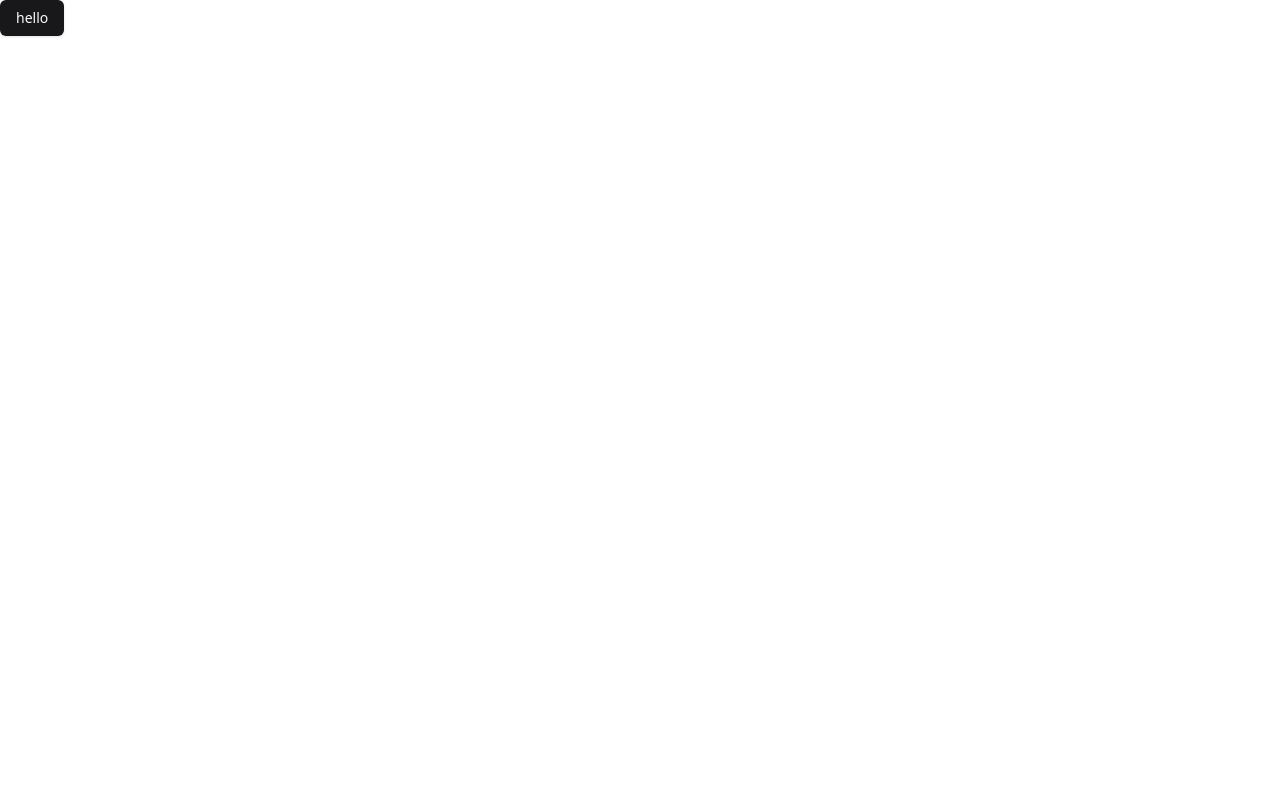
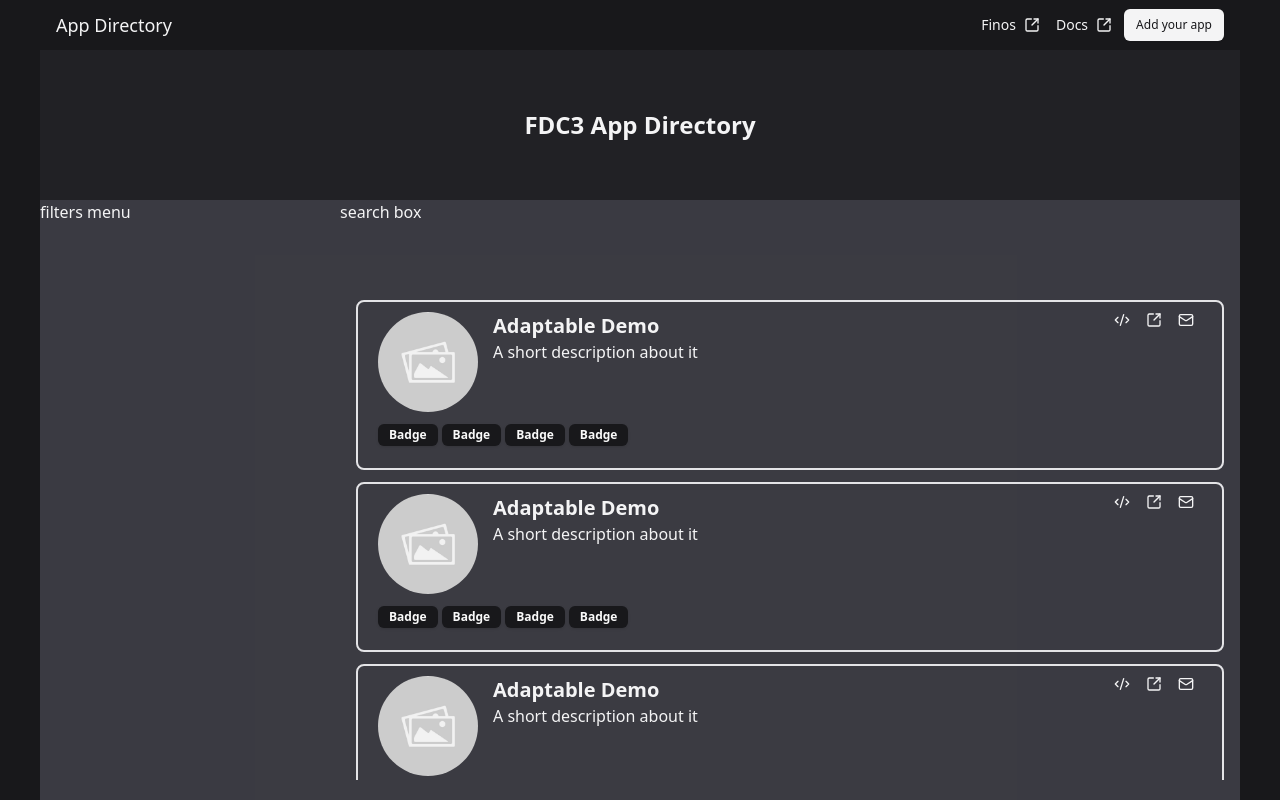
Before and after one commit to Ts-A/AppD-Reference, a Next.js app in the folder ui/: page / in a window 1280 px wide. Built offline with nearby package versions, Linux system fonts and the light colour scheme.

Commit message:
style: display appD records

```diff
--- a/ui/src/app/layout.tsx
+++ b/ui/src/app/layout.tsx
@@ -13,7 +13,7 @@
 }>) {
   return (
     <html lang="en">
-      <body className="antialiased">{children}</body>
+      <body className="antialiased bg-zinc-900">{children}</body>
     </html>
   );
 }
--- a/ui/src/app/page.tsx
+++ b/ui/src/app/page.tsx
@@ -1,5 +1,35 @@
 import { Button } from "@/components/ui/button";
+import { SquareArrowOutUpRight } from "lucide-react";
+
+import AppList from "@/components/appd/app-list";
 
 export default function Home() {
-  return <Button>hello</Button>;
+  return (
+    <div className="w-full max-w-[1200px] mx-auto h-full flex flex-col bg-zinc-700/90 text-zinc-100">
+      <div className="w-full ">
+        <div className="w-full h-[50px] py-2 px-4 bg-zinc-900  items-center flex">
+          <span className="flex-1 py-1 text-lg font-medium">App Directory</span>
+          <Button variant="link" className="text-zinc-100 px-1 mr-2">
+            Finos <SquareArrowOutUpRight className="w-4 h-4" />
+          </Button>
+          <Button variant="link" className="text-zinc-100 px-1 mr-2">
+            Docs <SquareArrowOutUpRight className="w-4 h-4" />
+          </Button>
+          <Button variant="secondary" size="sm">
+            Add your app
+          </Button>
+        </div>
+        <div className="w-full h-[150px] bg-zinc-900/75 flex justify-center items-center">
+          <h1 className="text-2xl font-bold ">FDC3 App Directory</h1>
+        </div>
+      </div>
+      <div className="w-full flex-1 flex min-h-0">
+        <div className="w-[300px]">filters menu</div>
+        <div className="flex-1 flex flex-col min-h-0">
+          <div className="w-full h-[100px]">search box</div>
+          <AppList />
+        </div>
+      </div>
+    </div>
+  );
 }
--- /dev/null
+++ b/ui/src/components/appd/app-card.tsx
@@ -0,0 +1,37 @@
+import { Code2, SquareArrowOutUpRight, MailIcon } from "lucide-react";
+import Image from "next/image";
+import placeholder from "../../app/image-1.png";
+import { Badge } from "@/components/ui/badge";
+
+export default function AppCard() {
+  return (
+    <div className="w-full flex flex-col border-2 py-[10px] px-[20px] rounded-lg">
+      <div className="flex flex-row">
+        <div>
+          <Image
+            src={placeholder}
+            alt="logo"
+            width="100"
+            height="100"
+            className="rounded-full "
+          />
+        </div>
+        <div className="pl-[15px] flex-1">
+          <div className="text-xl font-bold">Adaptable Demo</div>
+          <div className="text-md font-light">A short description about it</div>
+        </div>
+        <div className="flex flex-row">
+          <Code2 className="w-4 h-4 mx-2" />
+          <SquareArrowOutUpRight className="w-4 h-4 mx-2" />
+          <MailIcon className="w-4 h-4 mx-2" />
+        </div>
+      </div>
+      <div className="flex flex-row my-3 space-x-1">
+        <Badge>Badge</Badge>
+        <Badge>Badge</Badge>
+        <Badge>Badge</Badge>
+        <Badge>Badge</Badge>
+      </div>
+    </div>
+  );
+}
--- /dev/null
+++ b/ui/src/components/appd/app-list.tsx
@@ -0,0 +1,13 @@
+import AppCard from "./app-card";
+
+export default function AppList() {
+  const appDRecords = Array(5).fill(null);
+
+  return (
+    <div className="w-full flex-1 overflow-y-auto px-4 space-y-3 mb-5">
+      {appDRecords.map((_, index) => (
+        <AppCard key={index} />
+      ))}
+    </div>
+  );
+}
--- /dev/null
+++ b/ui/src/components/ui/badge.tsx
@@ -0,0 +1,36 @@
+import * as React from "react"
+import { cva, type VariantProps } from "class-variance-authority"
+
+import { cn } from "@/lib/utils"
+
+const badgeVariants = cva(
+  "inline-flex items-center rounded-md border px-2.5 py-0.5 text-xs font-semibold transition-colors focus:outline-none focus:ring-2 focus:ring-ring focus:ring-offset-2",
+  {
+    variants: {
+      variant: {
+        default:
+          "border-transparent bg-primary text-primary-foreground shadow hover:bg-primary/80",
+        secondary:
+          "border-transparent bg-secondary text-secondary-foreground hover:bg-secondary/80",
+        destructive:
+          "border-transparent bg-destructive text-destructive-foreground shadow hover:bg-destructive/80",
+        outline: "text-foreground",
+      },
+    },
+    defaultVariants: {
+      variant: "default",
+    },
+  }
+)
+
+export interface BadgeProps
+  extends React.HTMLAttributes<HTMLDivElement>,
+    VariantProps<typeof badgeVariants> {}
+
+function Badge({ className, variant, ...props }: BadgeProps) {
+  return (
+    <div className={cn(badgeVariants({ variant }), className)} {...props} />
+  )
+}
+
+export { Badge, badgeVariants }
```
Also changed, not shown: ui/src/app/image-1.png (added).
